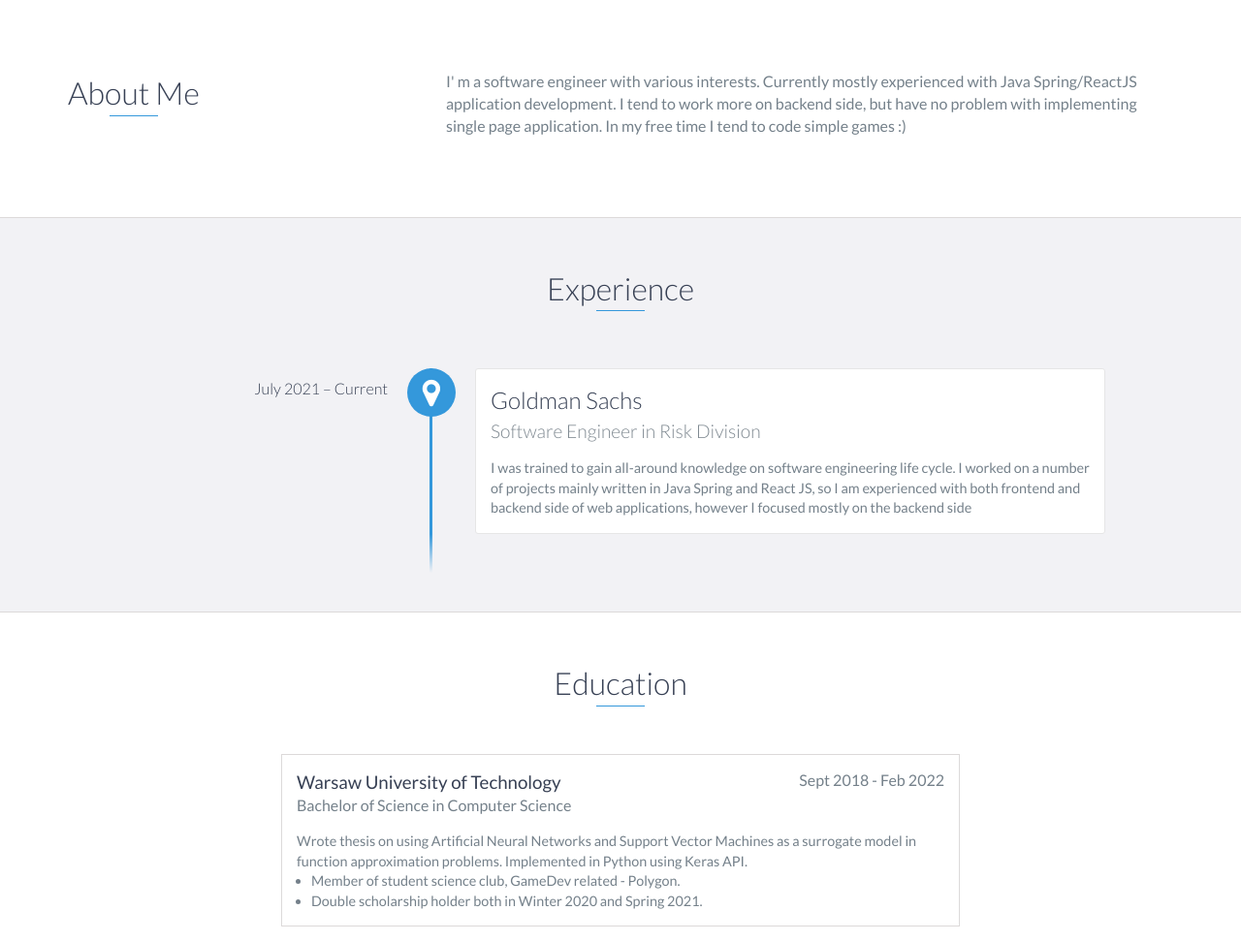
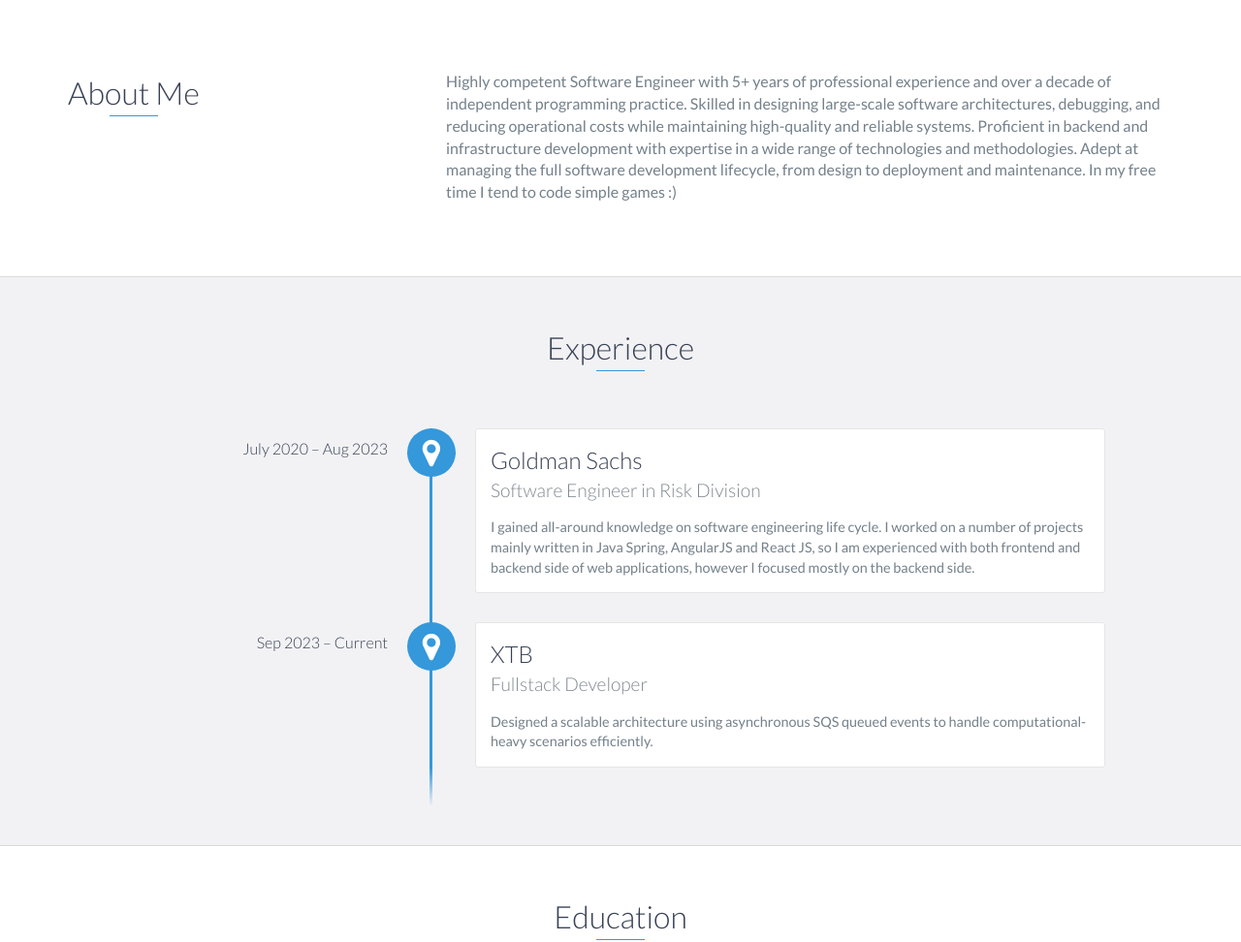
Before and after one commit to Demongo2009/Demongo2009.github.io, a website: page index.html in a window 1280 px wide. Shown: the part 802-1774 px from the top of the page at 97% size. Drawn offline with nearby package versions, Linux system fonts and the light colour scheme.

Commit message:
Update index.html

```diff
--- a/index.html
+++ b/index.html
@@ -52,7 +52,7 @@
         <div id="lead-content">
             <h1>Jakub Gałat</h1>
             <h2>Software Engineer</h2>
-            <a href="JakubGalatCV2025.pdf" download="JakubGalatCV2025.pdf" class="btn-rounded-white">Download Resume</a>
+            <a href="JakubGalatCV.pdf" download="JakubGalatCV.pdf" class="btn-rounded-white">Download Resume</a>
         </div>
         <!-- End #lead-content -->
 
@@ -75,7 +75,12 @@
                 </div>
                 <div class="col-md-8">
                     <p>
-                        I' m a software engineer with various interests. Currently mostly experienced with Java Spring/ReactJS application development. I tend to work more on backend side, but have no problem with implementing single page application. In my free time I tend to code simple games :)
+                         Highly competent Software Engineer with 5+ years of professional experience and over a
+ decade of independent programming practice. Skilled in designing large-scale software
+ architectures, debugging, and reducing operational costs while maintaining high-quality and
+ reliable systems. Proficient in backend and infrastructure development with expertise in a
+ wide range of technologies and methodologies. Adept at managing the full software
+ development lifecycle, from design to deployment and maintenance. In my free time I tend to code simple games :)
                     </p>
                 </div>
             </div>
@@ -86,15 +91,21 @@
     <div id="experience" class="background-alt">
         <h2 class="heading">Experience</h2>
         <div id="experience-timeline">
-            <div data-date="July 2021 – Current">
+            <div data-date="July 2020 – Aug 2023">
                 <h3>Goldman Sachs</h3>
                 <h4>Software Engineer in Risk Division</h4>
                 <p>
-                   I was trained to gain all-around knowledge on software engineering life cycle. I worked on a number of projects mainly written in Java Spring and React JS, so I am experienced with both
-frontend and backend side of web applications, however I focused mostly on the backend side
+                   I gained all-around knowledge on software engineering life cycle. I worked on a number of projects mainly written in Java Spring, AngularJS and React JS, so I am experienced with both
+frontend and backend side of web applications, however I focused mostly on the backend side.
                 </p>
             </div>
-
+            <div data-date="Sep 2023 – Current">
+                <h3>XTB</h3>
+                <h4>Fullstack Developer</h4>
+                <p>
+                   Designed a scalable architecture using asynchronous SQS queued events to handle computational-heavy scenarios efficiently.
+                </p>
+            </div>
         </div>
     </div>
     <!-- End #experience -->
```
